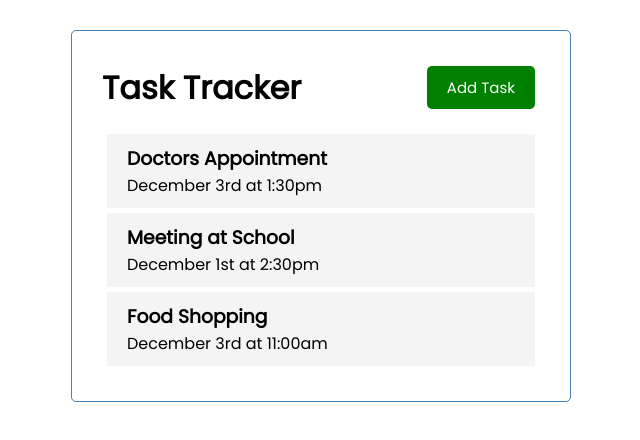
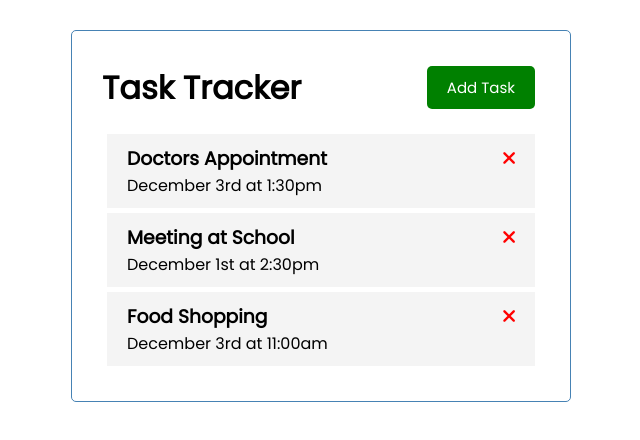
Before and after one commit to alex197925/Task-Tracker-Vuer, a Vue app: page / in a window 1280 px wide. Shown: the top 440 px of the page, without its empty margins (319-959 px from the left). Built offline with nearby package versions, Linux system fonts and the light colour scheme.

Commit message:
Added style

```diff
--- a/src/components/Task.vue
+++ b/src/components/Task.vue
@@ -2,7 +2,11 @@
 
 <template>
   <div class="task">
-    <h3>{{ task.text }}</h3>
+    <h3>
+      {{ task.text }}
+      <i class="fas fa-times"></i>
+    </h3>
+
     <p>{{ task.day }}</p>
   </div>
 </template>
@@ -16,7 +20,10 @@ export default {
 };
 </script>
 
-<style>
+<style scoped>
+/* .fas {
+  color: red;
+} */
 .fas {
   color: red;
 }
```
